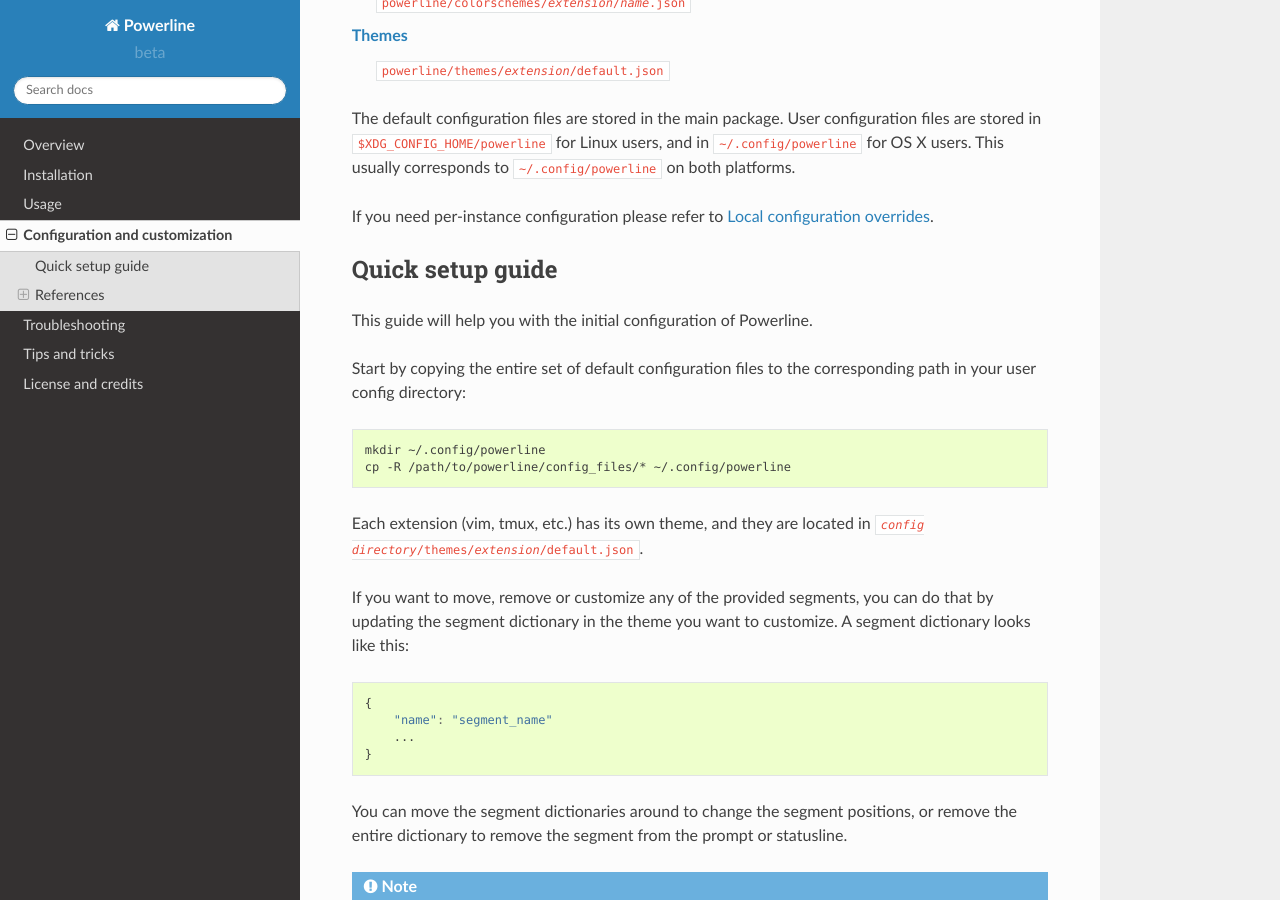
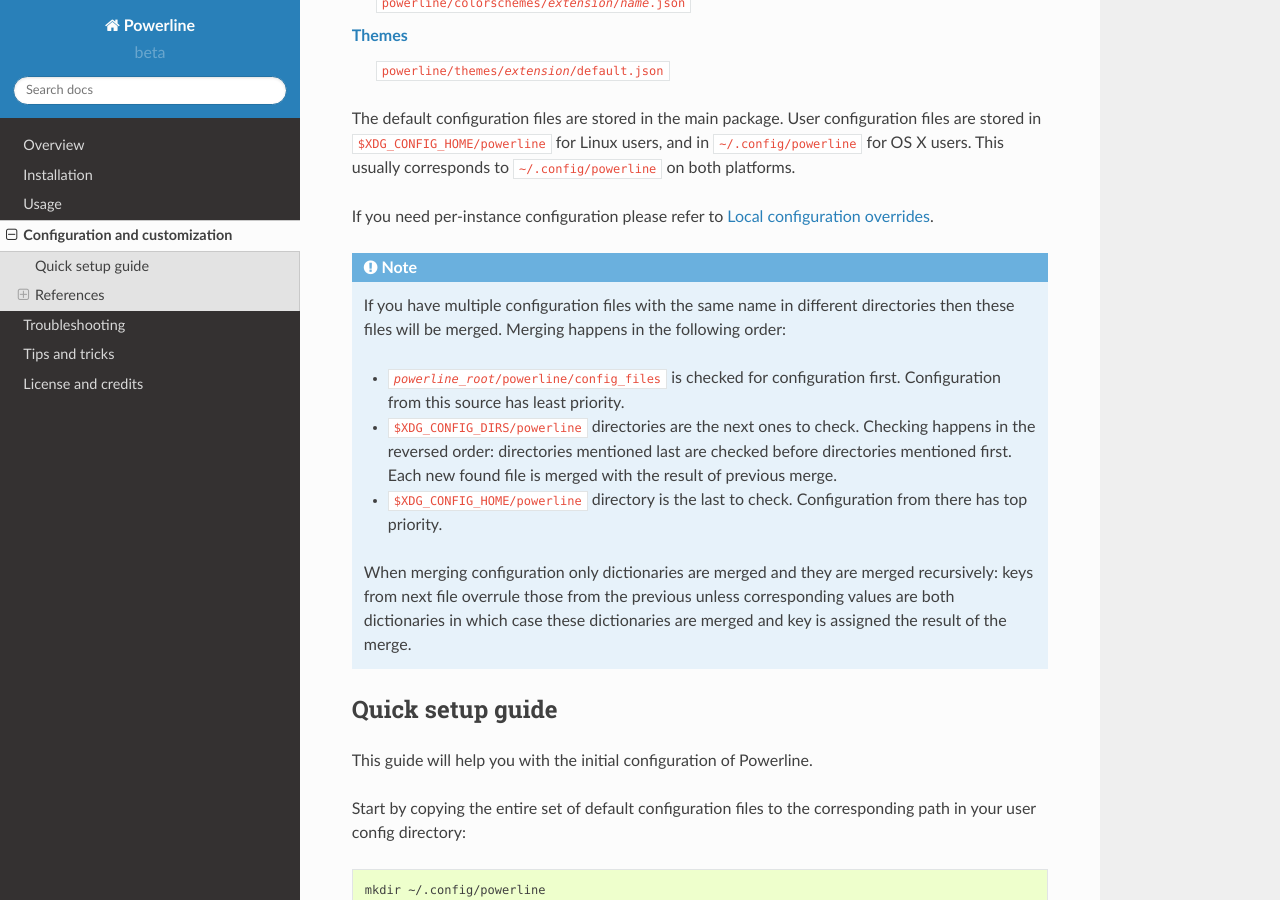
Before and after one commit to someyooyo/someyooyo, a Sphinx documentation site: the page built from docs/source/configuration.rst, in a window 1280 px wide and 900 px high, scrolled down 563 px. Built offline with Sphinx 7.4.7 and the Read the Docs theme 2.0.0, drawn with Linux system fonts in a browser that asks for light colours.

Commit message:
Document configuration merging

```diff
--- a/docs/source/configuration.rst
+++ b/docs/source/configuration.rst
@@ -29,6 +29,24 @@ corresponds to :file:`~/.config/powerline` on both platforms.
 
 If you need per-instance configuration please refer to :ref:`Local configuration
 overrides <local-configuration-overrides>`.
+
+.. note:: If you have multiple configuration files with the same name in
+    different directories then these files will be merged. Merging happens in
+    the following order:
+
+    * :file:`{powerline_root}/powerline/config_files` is checked for
+      configuration first. Configuration from this source has least priority.
+    * :file:`$XDG_CONFIG_DIRS/powerline` directories are the next ones to check.
+      Checking happens in the reversed order: directories mentioned last are
+      checked before directories mentioned first. Each new found file is merged
+      with the result of previous merge.
+    * :file:`$XDG_CONFIG_HOME/powerline` directory is the last to check.
+      Configuration from there has top priority.
+
+    When merging configuration only dictionaries are merged and they are merged
+    recursively: keys from next file overrule those from the previous unless
+    corresponding values are both dictionaries in which case these dictionaries
+    are merged and key is assigned the result of the merge.
 
 .. _quick-guide:
 
```
